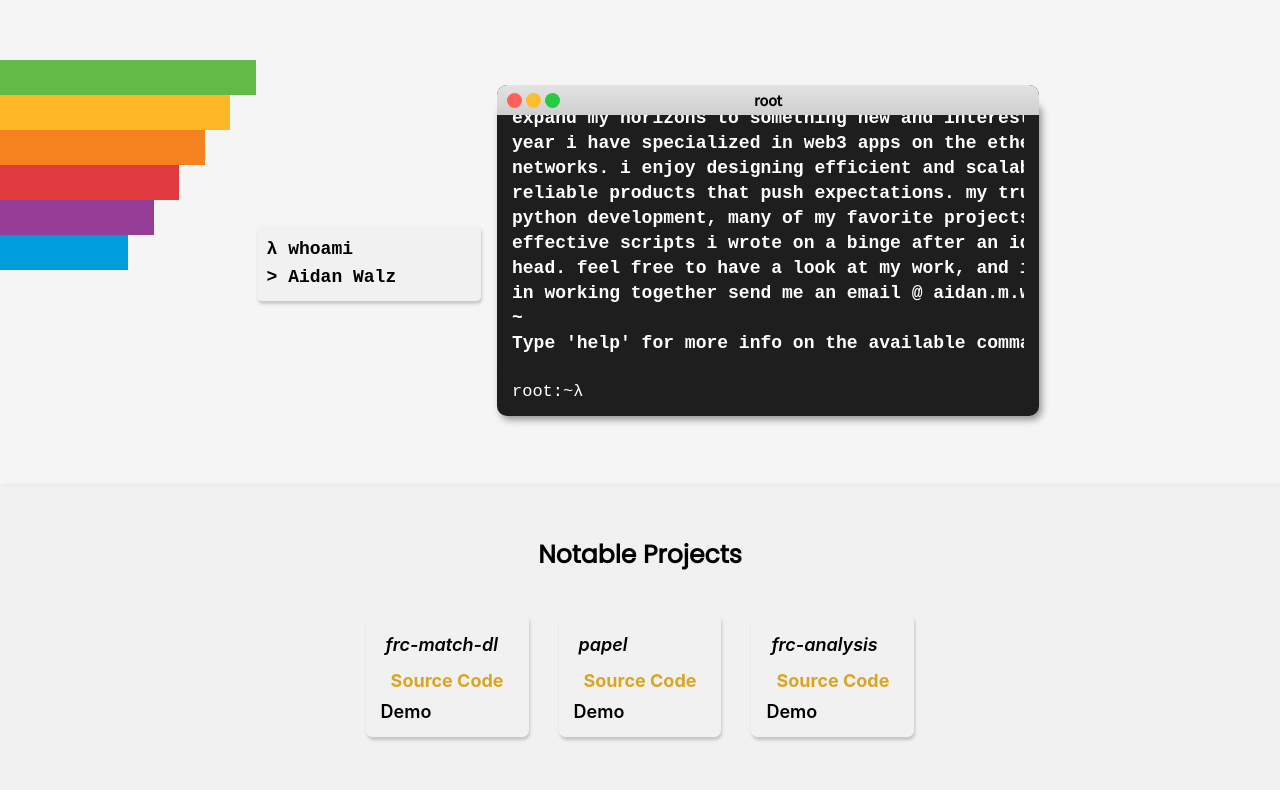
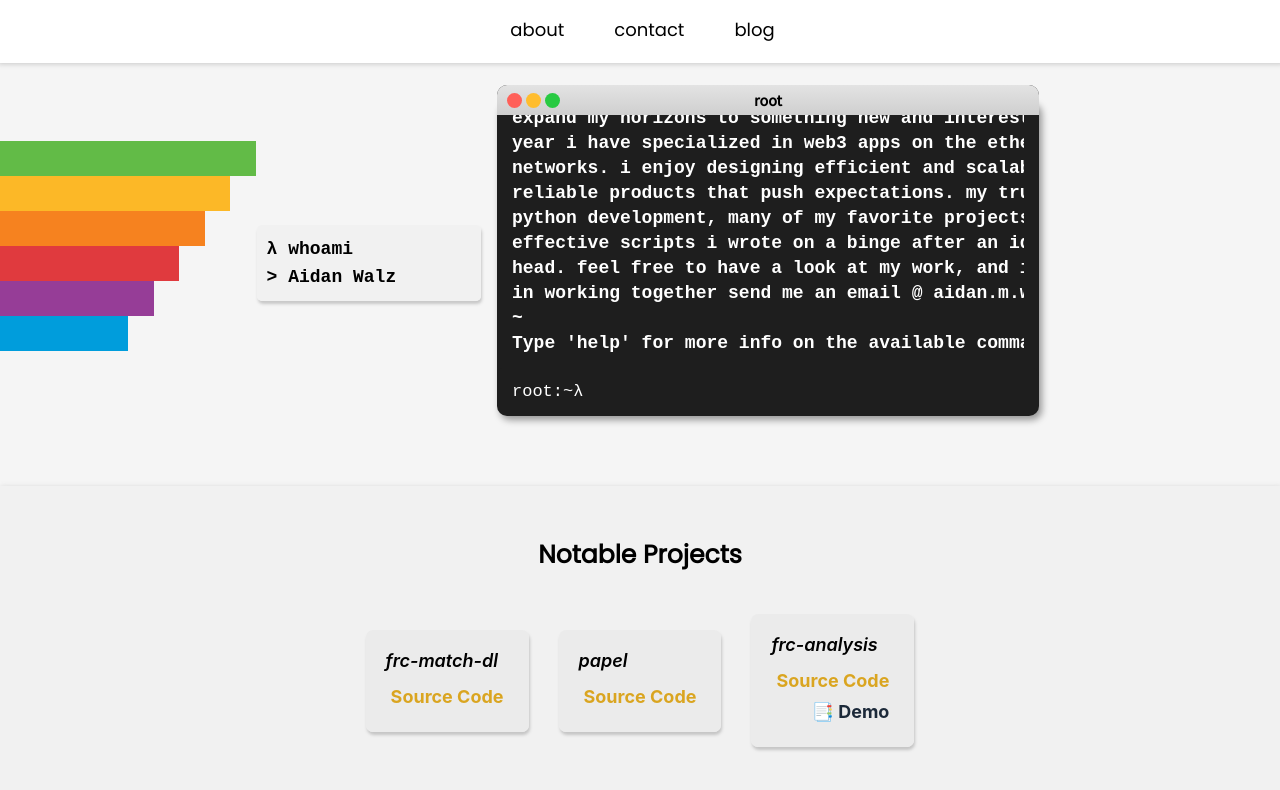
Before and after one commit to walz0/portfolio, a React (Create React App) app: page / in a window 1280 px wide. Shown: the top 790 px of the page. Built offline with nearby package versions, Linux system fonts and the light colour scheme; no server answers.

Commit message:
reintroduced navbar

```diff
--- a/src/App.js
+++ b/src/App.js
@@ -10,7 +10,7 @@ import Home from './components/Home';
 function App() {
   return (
     <div className="App">
-      {/*<Navbar />*/}
+      <Navbar />
 
       <Router>
         <Switch>
--- a/src/components/Cascade.css
+++ b/src/components/Cascade.css
@@ -1,6 +1,7 @@
 .Cascade {
     z-index: -1;
     position: absolute;
+    top: 11vw;
     left: 0;
     width: 20vw;
 }
--- a/src/components/Home.js
+++ b/src/components/Home.js
@@ -5,6 +5,7 @@ import Terminal from './Terminal';
 import Project from './Project';
 import Section from './Section';
 import Cascade from './Cascade';
+import Navbar from './Navbar';
 
 export default class Home extends Component {
     render() {
@@ -28,7 +29,8 @@ export default class Home extends Component {
                             <Project
                                 title={"papel"} />
                             <Project
-                                title={"frc-analysis"} />
+                                title={"frc-analysis"}
+                                demo={"https://walz0.github.io/frc"} />
                         </div>
                     }/>
                 {/* <Project
--- a/src/components/Navbar.css
+++ b/src/components/Navbar.css
@@ -9,8 +9,8 @@
 
     border: solid;
     border-width: 3px;
-    border-color: #8B5FBF;
-    box-shadow: 1px 1px 1px #6868684d;
+    border-color: #ffffff;
+    box-shadow: 1px 1px 5px #6868684d;
 
     font-family: "Poppins";
     font-weight: 300;
--- a/src/components/Navbar.js
+++ b/src/components/Navbar.js
@@ -8,11 +8,20 @@ export default class Navbar extends Component {
         return (
             <div className="Navbar">
                 <ul>
-                    <div className="github-link">
+                    {/* <div className="github-link">
                         <a href="https://www.github.com/walz0/" title="github.com/walz0">
                             <FontAwesomeIcon icon={faGithub} />
                         </a>
-                    </div>
+                    </div> */}
+                    <li>
+                        <a href="/about">about</a>
+                    </li>
+                    <li>
+                        <a href="/contact">contact</a>
+                    </li>
+                    <li>
+                        <a href="/blog">blog</a>
+                    </li>
                 </ul>
             </div>
         )
--- a/src/components/Project.css
+++ b/src/components/Project.css
@@ -15,7 +15,7 @@
     /* background: #9a6ecc; */
     background: #ececec;
     /* background: radial-gradient(circle, #9a6ecc 0%, #8b5fbf 100%); */
-    background: radial-gradient(circle, #c0c0c0, 0%, #f1f1f1 100%);
+    background: radial-gradient(circle, #c0c0c0, 0%, #ebebeb 100%);
 
     font-family: -apple-system, BlinkMacSystemFont, 'Segoe UI', Roboto, Oxygen, Ubuntu, Cantarell, 'Open Sans', 'Helvetica Neue', sans-serif;
     font-weight: 600;
@@ -49,6 +49,19 @@
 
 }
 
+.demo {
+    /* color: #ffffff; */
+    color: #000;
+    margin: 10px;
+    text-align: right;
+    font-weight: bold;
+}
+
+.demo a {
+    text-decoration: none;
+    color: #1c2939;
+}
+
 .github {
     /* color: #ffffff; */
     color: #000;
--- a/src/components/Project.js
+++ b/src/components/Project.js
@@ -46,11 +46,12 @@ export default class Project extends Component {
                 <div className="project-title">{ this.props.title }</div>
                 <div className="project-desc">{ this.state.desc }</div>
                 <div className="github">
-                    <a href={ "https://github.com/walz0/" + this.props.title }>Source Code</a>
+                    <a href={ "https://github.com/walz0/" + this.props.title } target="_blank">Source Code</a>
                 </div>
-                <div className="demo">
-                    <a>Demo</a>
-                </div>
+                { this.props.demo !== undefined ?
+                    <div className="demo">
+                        <a href={ this.props.demo } target="_blank">📑 Demo</a>
+                    </div> : null}
                 <div className="language">
                     { this.state.lang ? <img
                         src={`https://cdn.jsdelivr.net/gh/devicons/devicon/icons/${this.state.langIcon}/${this.state.langIcon}-original.svg`}
```
Also changed, not shown: 1 other file (tests, documents, lock files or other folders).
